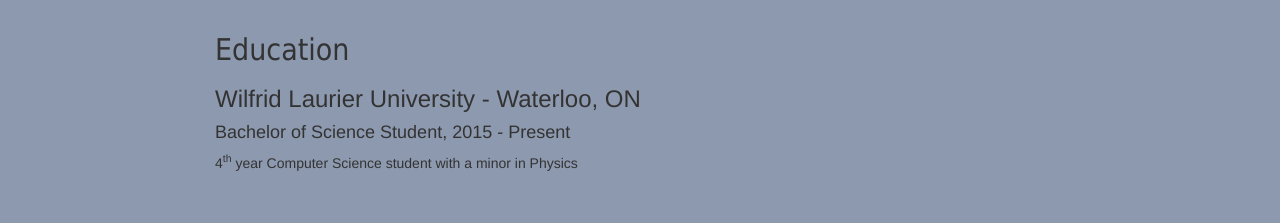
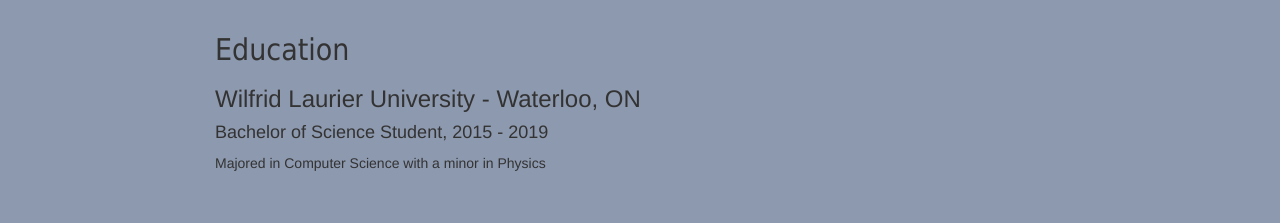
Before and after one commit to Colin-L/Resume-Website, a plain HTML site: page resume.html in a window 1280 px wide. Shown: the part 1023-1246 px from the top of the page. Drawn offline with nearby package versions, Linux system fonts and the light colour scheme.

Commit message:
Graduated! Woohoo!!!!

```diff
--- a/resume.html
+++ b/resume.html
@@ -176,8 +176,8 @@
       <div class="content-wrap">
         <h2>Education</h2>
         <h3>Wilfrid Laurier University - Waterloo, ON</h3>
-        <h4>Bachelor of Science Student, 2015 - Present</h4>
-        <p>4<sup>th</sup> year Computer Science student with a minor in Physics </p>
+        <h4>Bachelor of Science Student, 2015 - 2019</h4>
+        <p>Majored in Computer Science with a minor in Physics </p>
       </div>
     </section>
     <!-- // Work Experience -->
```
